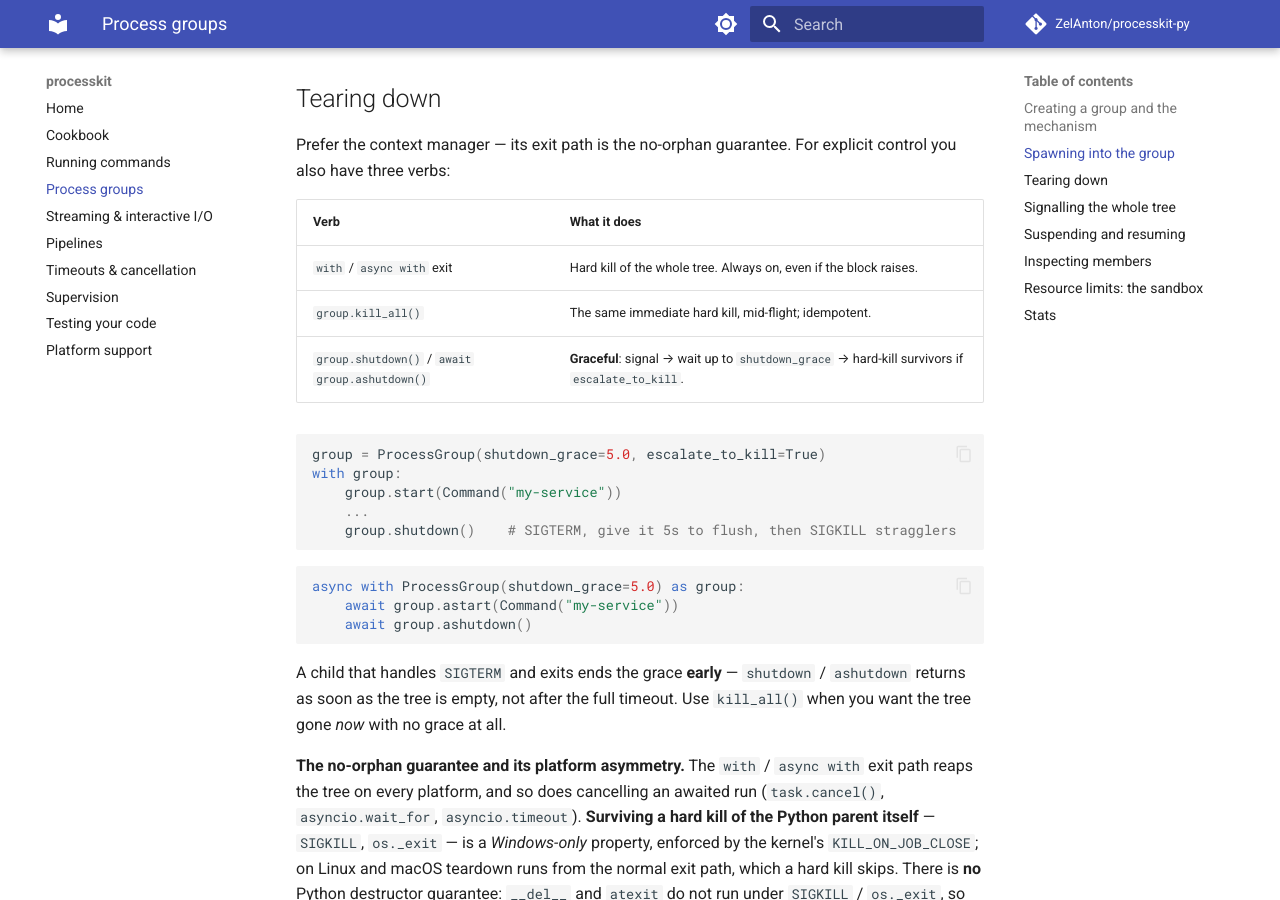
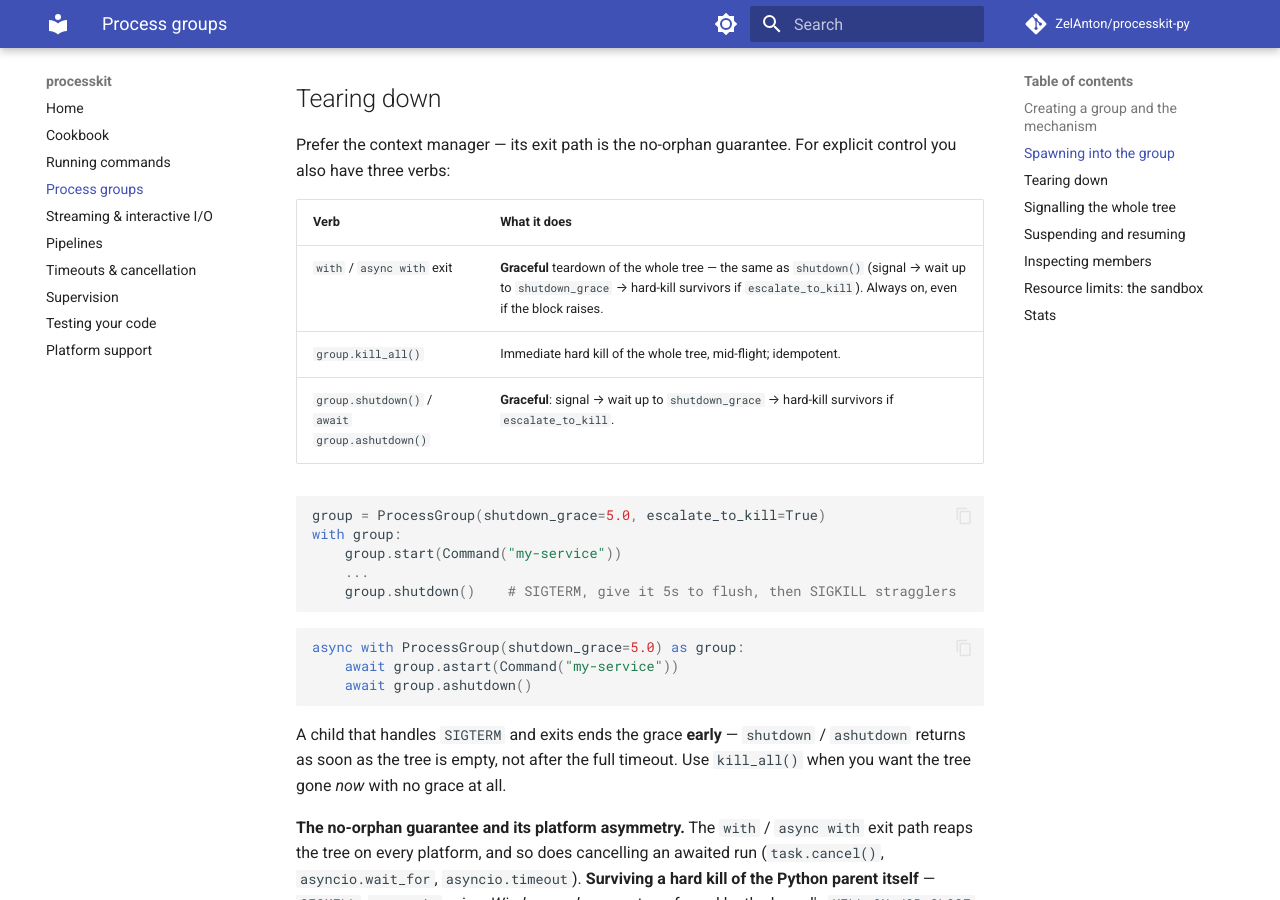
Before and after one commit to ZelAnton/processkit-py, an MkDocs documentation site: the page built from docs/process-groups.md, in a window 1280 px wide and 900 px high, scrolled down 1966 px. Built offline with MkDocs 1.6.1 and Material for MkDocs 9.7.7, drawn with Linux system fonts in a browser that asks for light colours; comment, search, counter and statistics services are not loaded; some of the changed text lies outside the part shown.

Commit message:
review: trim sdist, fix ProcessGroup teardown docs, pin exception attr types
Post-run whole-diff review fixes:
- Trim the source distribution: add [tool.maturin] exclude for cover.png (3.3 MB,
  referenced by an absolute URL), .github/, docker/, compose.yaml, .dockerignore,
  and the internal release-process note. sdist 3.5 MB -> ~186 KB; src/tests/docs
  still ship so a source build works. (PyPI artifacts are immutable.)
- docs/process-groups.md: the ProcessGroup `with`/`async with` exit is a GRACEFUL
  shutdown (signal -> shutdown_grace -> SIGKILL if escalate_to_kill), not a hard
  kill -- fix the teardown table row and the suspend/resume gotcha. (A standalone
  RunningProcess start()/astart() handle exit IS a hard kill; left unchanged.)
- tests/_typing_pins.py: pin the OutputTooLarge (max_lines/max_bytes/total_lines/
  total_bytes), Unsupported.operation, and PermissionDenied.program exception-attr
  types -- a compiled exception carries no runtime annotations, so these pins are
  the only guard against a wrong/renamed field type.
- README verb table lists start()/astart(); fix a stale lib.rs module-attr comment.

````diff
--- a/docs/process-groups.md
+++ b/docs/process-groups.md
@@ -100,8 +100,8 @@ explicit control you also have three verbs:
 
 | Verb | What it does |
 |---|---|
-| `with` / `async with` exit | Hard kill of the whole tree. Always on, even if the block raises. |
-| `group.kill_all()` | The same immediate hard kill, mid-flight; idempotent. |
+| `with` / `async with` exit | **Graceful** teardown of the whole tree — the same as `shutdown()` (signal → wait up to `shutdown_grace` → hard-kill survivors if `escalate_to_kill`). Always on, even if the block raises. |
+| `group.kill_all()` | Immediate hard kill of the whole tree, mid-flight; idempotent. |
 | `group.shutdown()` / `await group.ashutdown()` | **Graceful**: signal → wait up to `shutdown_grace` → hard-kill survivors if `escalate_to_kill`. |
 
 ```python
@@ -187,8 +187,9 @@ supported platforms). Two gotchas bite in practice:
   until you `resume()`.
 - **Resume before a graceful shutdown.** `shutdown` opens with a signal a
   frozen tree can't act on, so it would wait out the whole `shutdown_grace`.
-  A hard kill (`kill_all()`, `signal("kill")`, context exit) works on a
-  frozen tree regardless.
+  An immediate hard kill (`kill_all()` or `signal("kill")`) works on a frozen
+  tree regardless; the `with`-exit is itself a graceful shutdown, so it carries
+  the same caveat — `resume()` first.
 
 ## Inspecting members
 
````
Also changed, not shown: README.md (+1 -1 lines), pyproject.toml (+12 -0 lines), 2 other files.
